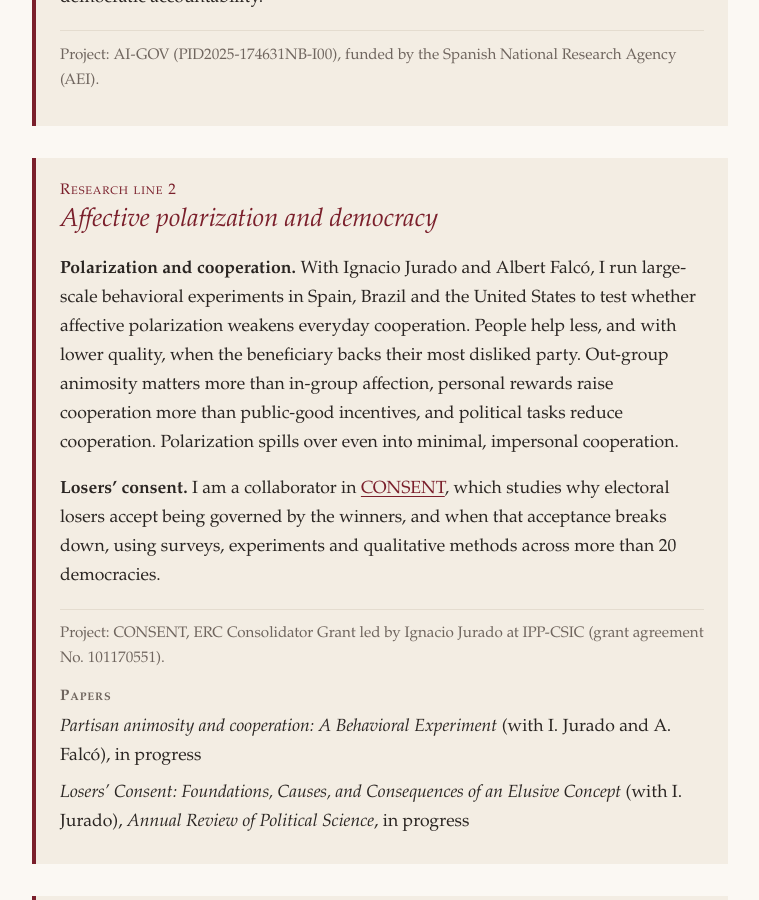
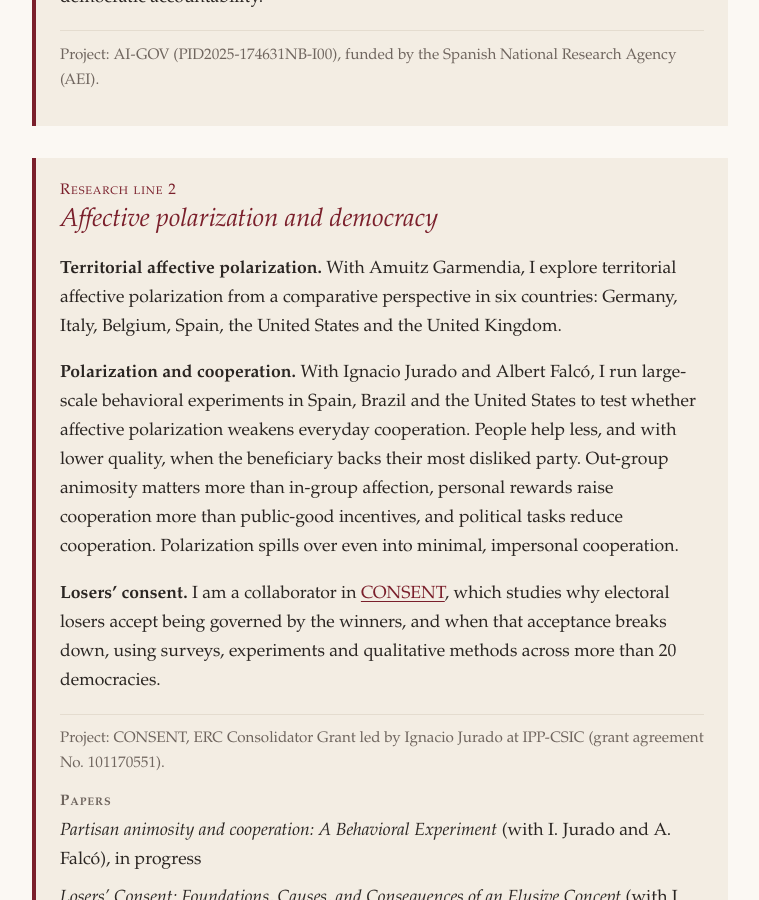
Before and after one commit to sandraleonalfonso/Sandra-Leon, a Jekyll site: the page built from research.md, in a window 1280 px wide and 900 px high, scrolled down 558 px. Shown: the whole window, without its empty margins (260-1019 px from the left). Built offline with Jekyll 4.4.1, drawn with Linux system fonts in a browser that asks for light colours.

Commit message:
Research: add territorial affective polarization sub-line
Co-Authored-By: Claude Opus 5.5 (1M context) <noreply@anthropic.com>
Claude-Session: https://claude.ai/code/session_01Csi1G9zYbePJE1osHYZ3KG

```diff
--- a/research.md
+++ b/research.md
@@ -20,6 +20,8 @@ I study the impact of artificial intelligence on multilevel governance and democ
 <p class="strand-num">Research line 2</p>
 
 ## Affective polarization and democracy
+
+**Territorial affective polarization.** With Amuitz Garmendia, I explore territorial affective polarization from a comparative perspective in six countries: Germany, Italy, Belgium, Spain, the United States and the United Kingdom.
 
 **Polarization and cooperation.** With Ignacio Jurado and Albert Falcó, I run large-scale behavioral experiments in Spain, Brazil and the United States to test whether affective polarization weakens everyday cooperation. People help less, and with lower quality, when the beneficiary backs their most disliked party. Out-group animosity matters more than in-group affection, personal rewards raise cooperation more than public-good incentives, and political tasks reduce cooperation. Polarization spills over even into minimal, impersonal cooperation.
 
```
